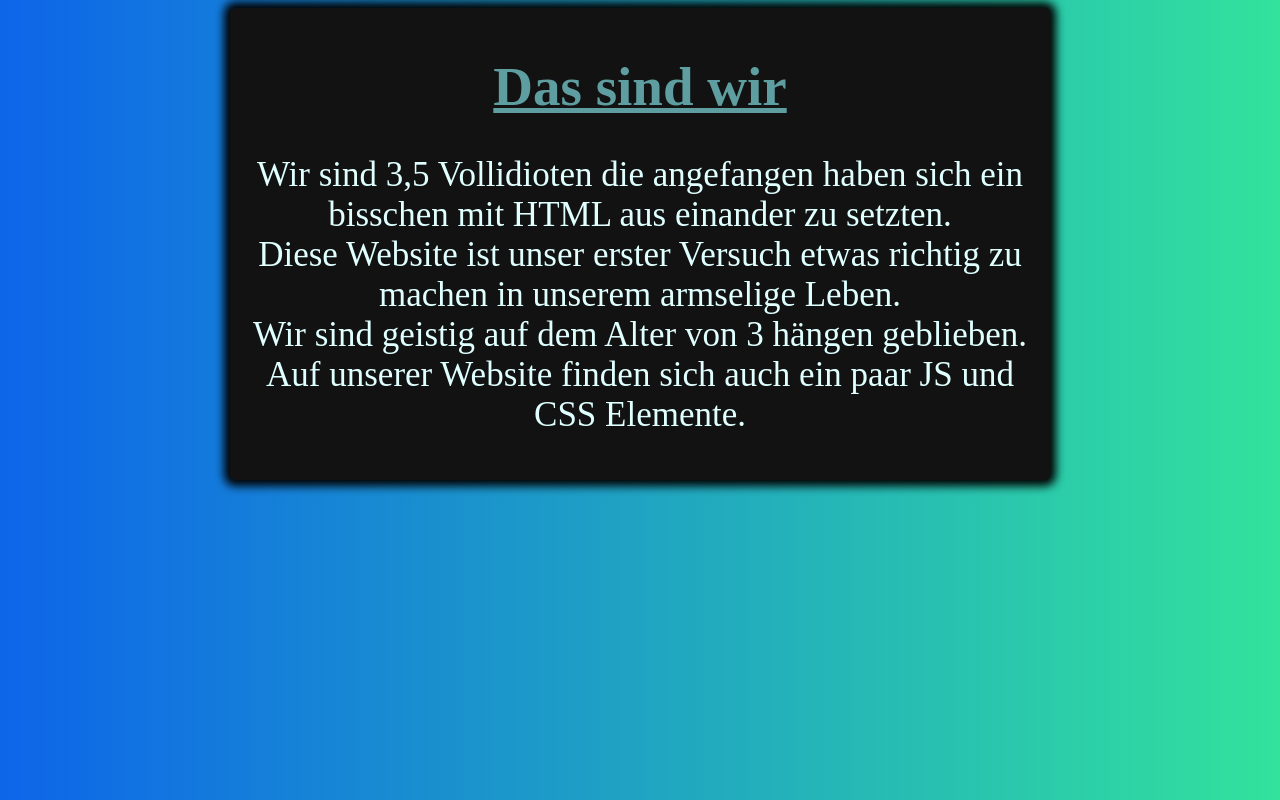
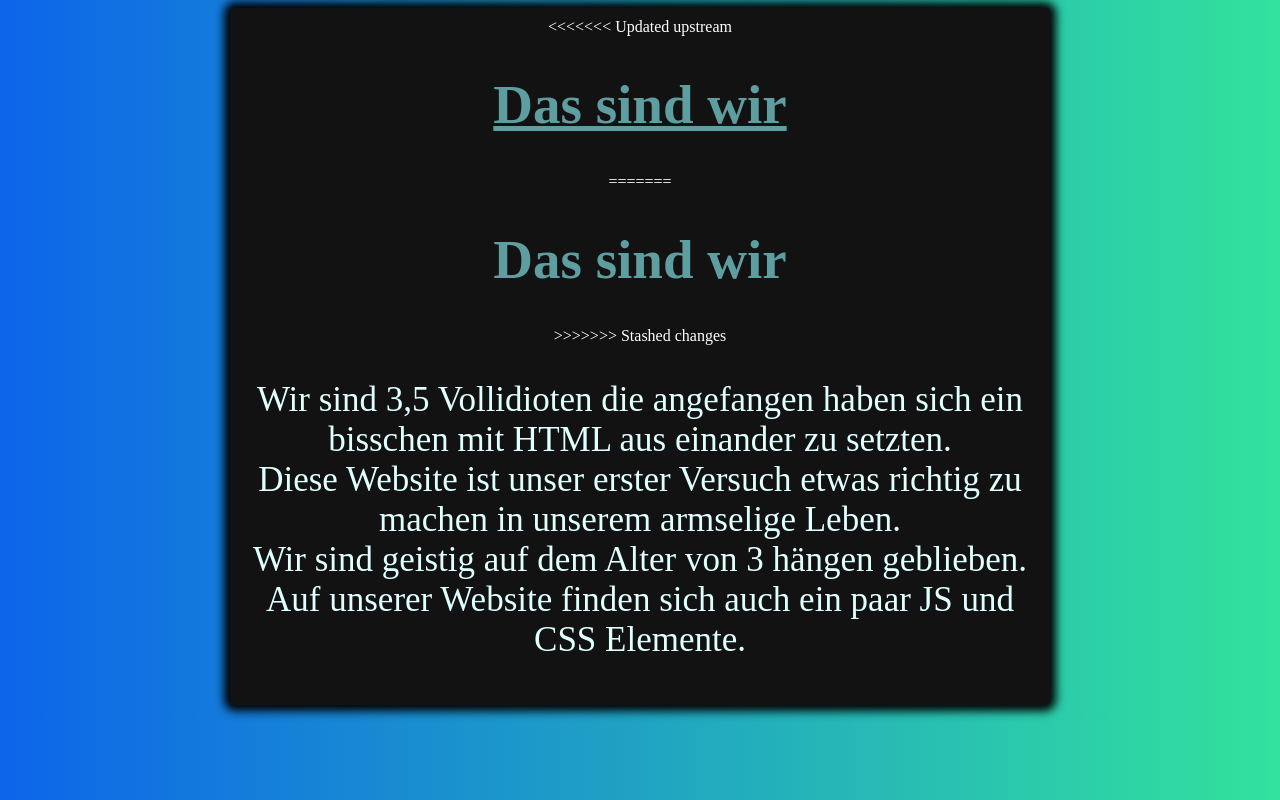
Before and after one commit to 1431Jo/our-website, a plain HTML site: page index.html in a window 1280 px wide. Drawn offline with Linux system fonts and the light colour scheme.

Commit message:
Update index.html

```diff
--- a/index.html
+++ b/index.html
@@ -8,7 +8,11 @@
     </head>
     <body>
     <div class="container">
+<<<<<<< Updated upstream
         <h1><u>Das sind wir</u></h1>
+=======
+        <h1 id="tab1" class="we" onclick="TextFlaps('we')">Das sind wir</h1>
+>>>>>>> Stashed changes
         <p>
             Wir sind 3,5 Vollidioten die angefangen haben sich ein bisschen mit HTML aus einander zu setzten.
             <br>
```
